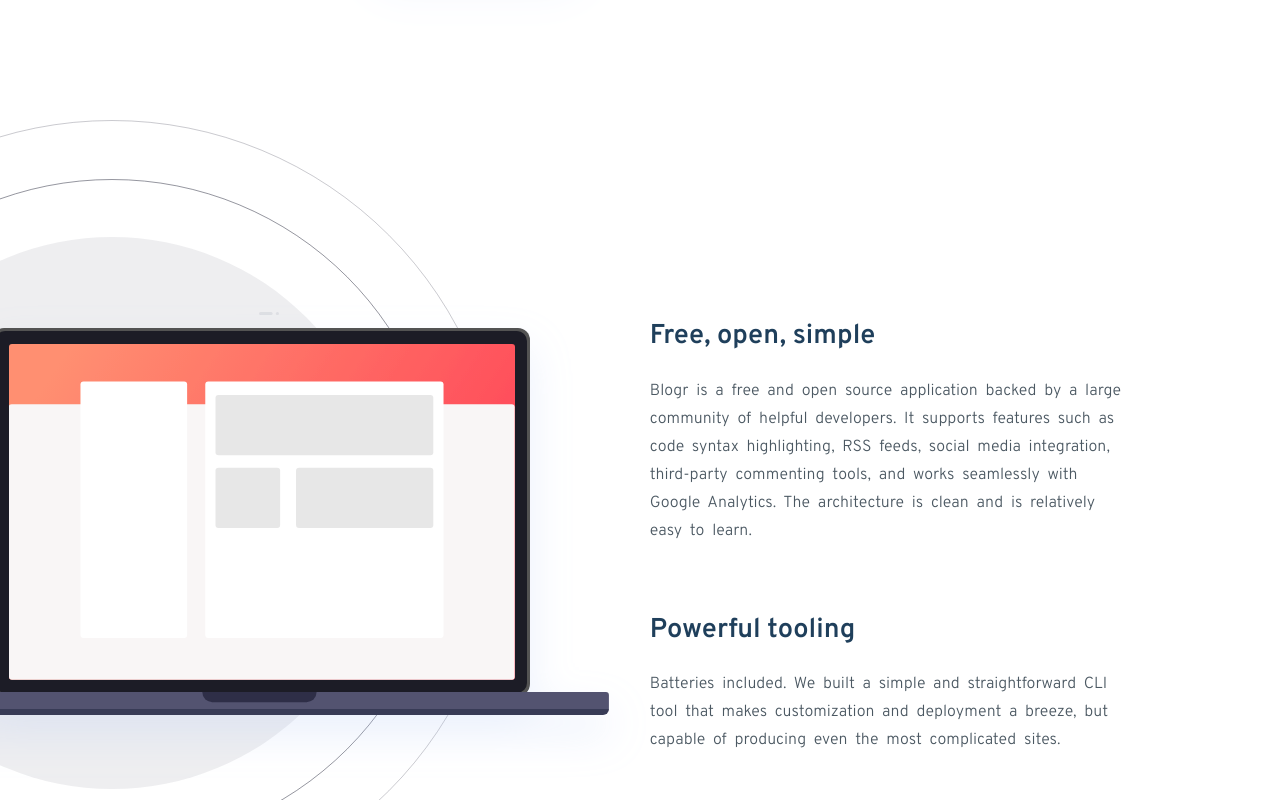
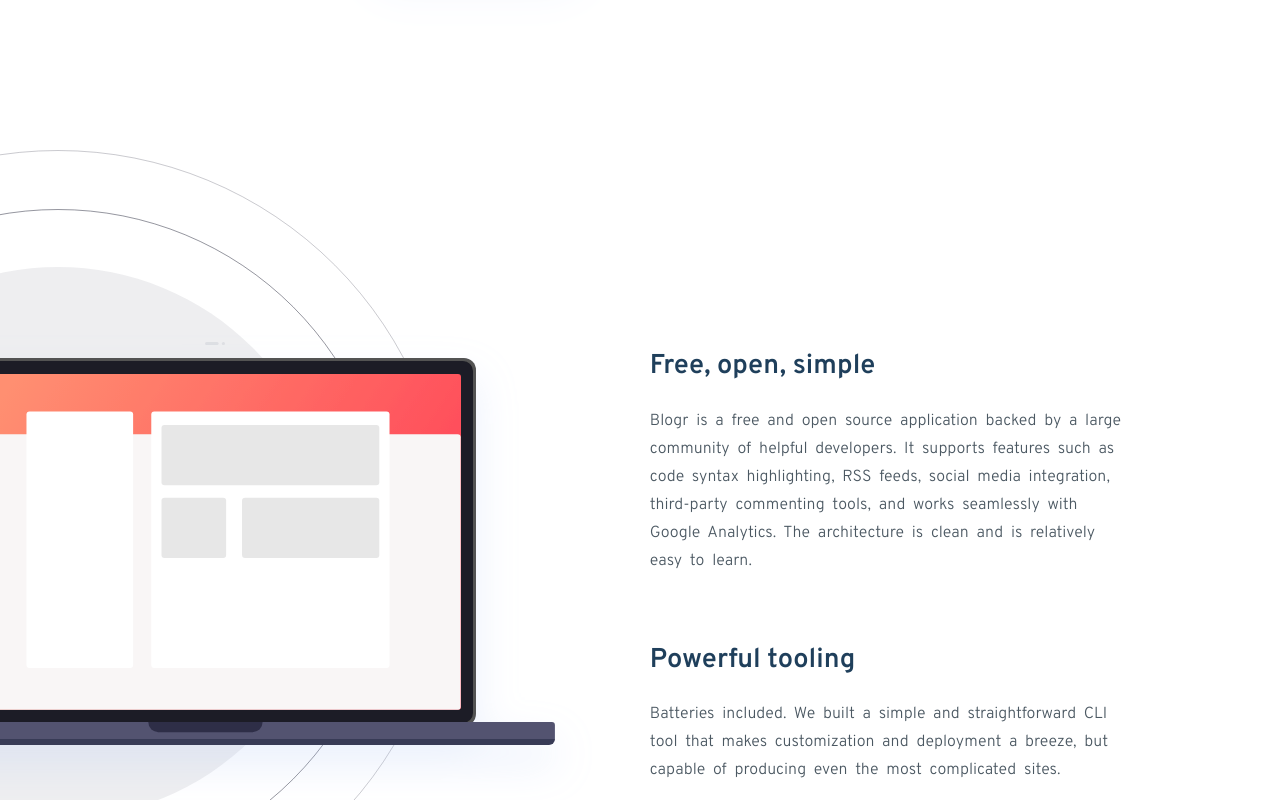
Before and after one commit to srikant-n/fm-blogr-landing-page, a React app: page / in a window 1280 px wide. Shown: the part 2080-2880 px from the top of the page. Built offline with nearby package versions, Linux system fonts and the light colour scheme.

Commit message:
Fix Integrations layout by changing illustration position

```diff
--- a/src/components/Integrations.jsx
+++ b/src/components/Integrations.jsx
@@ -5,7 +5,7 @@
 import laptopDesktop from "../../images/illustration-laptop-desktop.svg";
 
 const Container = styled.div`
-  height: 1025px;
+  margin: 30px 0;
   @media (min-width: 900px) {
     height: 870px;
   }
@@ -30,7 +30,7 @@
  */
 const IllustrationDesktop = styled.img.attrs(() => ({ src: laptopDesktop }))`
   position: absolute;
-  left: -280px;
+  right: 50%;
   display: none;
 
   @media (min-width: 900px) {
```
